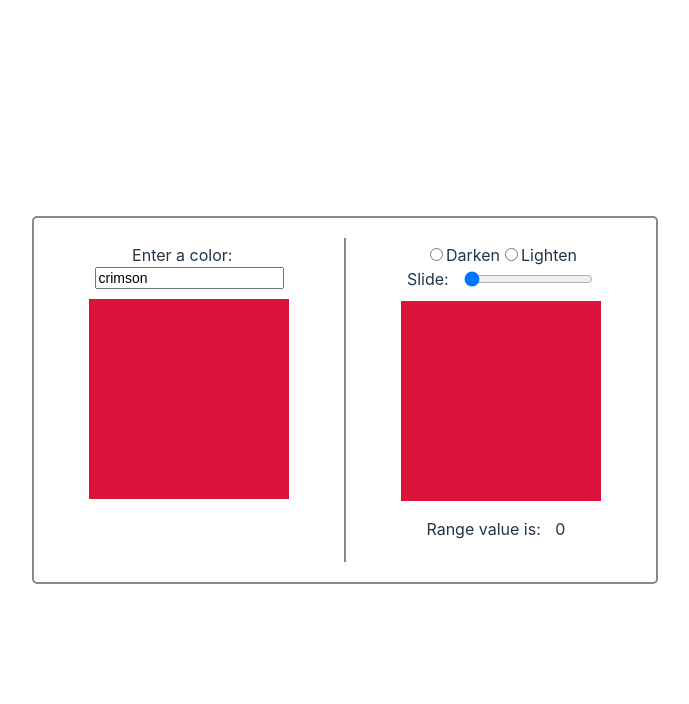
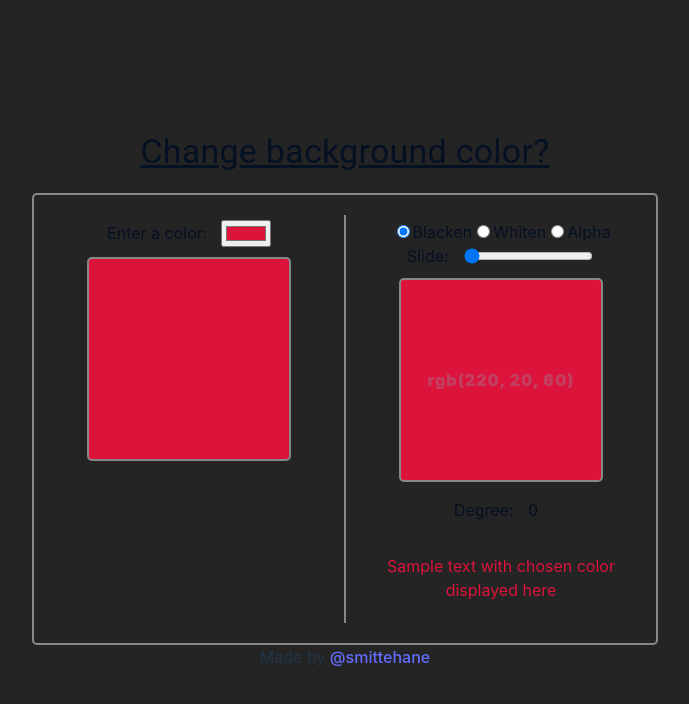
Before and after one commit to hane-smitter/palette-play, a React (Vite) app: page / in a window 1280 px wide. Shown: the top 704 px of the page, without its empty margins (295-984 px from the left). Built offline with nearby package versions, Linux system fonts and the light colour scheme.

Commit message:
add color sliders

```diff
--- a/index.html
+++ b/index.html
@@ -4,7 +4,7 @@
     <meta charset="UTF-8" />
     <link rel="icon" type="image/svg+xml" href="/vite.svg" />
     <meta name="viewport" content="width=device-width, initial-scale=1.0" />
-    <title>Vite + React</title>
+    <title>Pallette playground</title>
   </head>
   <body>
     <div id="root"></div>
--- a/src/App.css
+++ b/src/App.css
@@ -1,3 +1,10 @@
+html,
+body {
+  background-color: #242424;
+  width: 100%;
+  height: 100%;
+}
+
 #root {
   max-width: 1280px;
   margin: 0 auto;
@@ -47,4 +54,22 @@
 .color-result {
   width: 200px;
   height: 200px;
+  display: grid;
+  place-items: center;
 }
+
+.color-result p {
+  font-weight: 900;
+  margin: 0;
+  letter-spacing: 1px;
+  text-transform: lowercase;
+  mix-blend-mode: exclusion;
+}
+
+.contrast {
+  mix-blend-mode: difference;
+}
+
+input[type="color"] {
+  cursor: pointer;
+}
--- a/src/App.jsx
+++ b/src/App.jsx
@@ -1,10 +1,18 @@
-import { useState, useCallback } from "react";
+import { useState, useCallback, useLayoutEffect } from "react";
+import Typography from "@mui/material/Typography";
+
 import "./App.css";
 import LeftSide from "./components/LeftSide";
 import RightSide from "./components/RightSide";
+import BgColorPicker from "./components/BgColorChanger";
 
 function App() {
-  const [colorValue, setColorValue] = useState("crimson");
+  const [colorValue, setColorValue] = useState("#DC143C");
+  const [changeBg, setChangeBg] = useState(false);
+  const [bgDefaultValue, setBgDefaultValue] = useState(
+    () => JSON.parse(localStorage.getItem("bgDefault")) || "#242424"
+  );
+
   const colorChanger = useCallback(
     (value) => {
       setColorValue(value);
@@ -12,12 +20,53 @@ function App() {
     [colorValue]
   );
 
+  useLayoutEffect(() => {
+    const storedBgColor = JSON.parse(localStorage.getItem("bgDefault"));
+    if (storedBgColor) {
+      document.body.style.backgroundColor = storedBgColor;
+    }
+  }, []);
+
+  function handleChangeBg(event) {
+    const val = event?.target?.value;
+    setBgDefaultValue(val);
+    localStorage.setItem("bgDefault", JSON.stringify(val));
+    document.body.style.backgroundColor = val;
+  }
+
   return (
     <>
+      {!changeBg ? (
+        <Typography
+          variant="h4"
+          component="h1"
+          style={{
+            mixBlendMode: "difference",
+            textDecoration: "underline",
+            cursor: "pointer",
+            marginBottom: "20px",
+          }}
+          className="contrast"
+          onClick={() => setChangeBg(true)}
+        >
+          Change background color?
+        </Typography>
+      ) : (
+        <BgColorPicker
+          setChangeBg={setChangeBg}
+          handleChangeBg={handleChangeBg}
+          bgDefaultValue={bgDefaultValue}
+        />
+      )}
+
       <div className="buckle color-container">
         <LeftSide colorValue={colorValue} setColorValue={colorChanger} />
         <RightSide colorValue={colorValue} setColorValue={colorChanger} />
       </div>
+
+      <footer>
+        Made by <a href="https://twitter.com/smitterhane">@smittehane</a>
+      </footer>
     </>
   );
 }
--- /dev/null
+++ b/src/components/BgColorChanger.jsx
@@ -0,0 +1,48 @@
+import { useRef } from "react";
+import Tooltip from "@mui/material/Tooltip";
+import IconButton from "@mui/material/IconButton";
+
+function BgColorPicker({ setChangeBg, handleChangeBg, bgDefaultValue }) {
+  const colorInp = useRef(null);
+  //   useEffect(() => {
+  //     colorInp && colorInp.current.click();
+  //   }, []);
+  return (
+    <div
+      style={{
+        marginBottom: "20px",
+        display: "flex",
+        justifyContent: "center",
+        alignItems: "center",
+        flexWrap: "wrap",
+      }}
+    >
+      <div style={{ width: "100%" }}>
+        <Tooltip title="close">
+          <IconButton
+            onClick={() => setChangeBg(false)}
+            className="contrast"
+            style={{ color: "unset", margin: "auto" }}
+          >
+            X
+          </IconButton>
+        </Tooltip>
+      </div>
+      <div>
+        <label htmlFor="choose-color" className="contrast">
+          Choose background
+        </label>
+        <span>&nbsp;👉️</span>&nbsp;&nbsp;&nbsp;
+        <input
+          type="color"
+          onChange={handleChangeBg}
+          id="choose-color"
+          defaultValue={bgDefaultValue}
+          ref={colorInp}
+        />
+      </div>
+    </div>
+  );
+}
+
+export default BgColorPicker;
--- a/src/components/LeftSide.jsx
+++ b/src/components/LeftSide.jsx
@@ -6,10 +6,12 @@ const LeftSide = ({ colorValue, setColorValue }) => {
   return (
     <div>
       <div className="color-input-box">
-        <label for="color-val">Enter a color:&nbsp;&nbsp;&nbsp;</label>
+        <label htmlFor="color-val" className="contrast">
+          Enter a color:&nbsp;&nbsp;&nbsp;
+        </label>
         <br />
         <input
-          type="text"
+          type="color"
           name="color-value"
           id="color-val"
           value={colorValue}
@@ -18,7 +20,7 @@ const LeftSide = ({ colorValue, setColorValue }) => {
       </div>
       <div className="color-result-box">
         <div
-          className="color-result"
+          className="color-result buckle"
           style={{ backgroundColor: `${colorValue}` }}
         ></div>
       </div>
--- a/src/components/RightSide.jsx
+++ b/src/components/RightSide.jsx
@@ -1,12 +1,28 @@
 import { useState, useRef } from "react";
+import { alpha, darken, lighten } from "@mui/material/styles";
 
 const RightSide = ({ colorValue, setColorValue }) => {
   const txtDisplay = useRef(null);
   const [rangeVal, setRangeVal] = useState(0);
+  const [manipulation, setManipulation] = useState("darken");
+  const colorFunctions = {
+    alpha,
+    darken,
+    lighten,
+  };
 
   function handleColorChange(event) {
     setRangeVal(event.target.value);
     txtDisplay.current && (txtDisplay.current.innerText = event.target.value);
+  }
+
+  function handleRadioChange(event) {
+    setManipulation(event.target?.value);
+    // console.log("value:  ", event.target?.value);
+  }
+
+  function processColor(colorManipulator) {
+    return colorFunctions[colorManipulator](colorValue, rangeVal);
   }
 
   return (
@@ -18,18 +34,41 @@ const RightSide = ({ colorValue, setColorValue }) => {
             name="manipulationMode"
             id="manipulationChoice1"
             value="darken"
+            onChange={handleRadioChange}
+            checked={Object.is(manipulation, "darken")}
           />
-          <label for="manipulationChoice1">Darken</label>
+          <label htmlFor="manipulationChoice1" className="contrast">
+            Blacken
+          </label>
+
           <input
             type="radio"
             name="manipulationMode"
             id="manipulationChoice2"
             value="lighten"
+            onChange={handleRadioChange}
+            checked={Object.is(manipulation, "lighten")}
           />
-          <label for="manipulationChoice2">Lighten</label>
+          <label htmlFor="manipulationChoice2" className="contrast">
+            Whiten
+          </label>
+
+          <input
+            type="radio"
+            name="manipulationMode"
+            id="manipulationChoice3"
+            value="alpha"
+            onChange={handleRadioChange}
+            checked={Object.is(manipulation, "alpha")}
+          />
+          <label htmlFor="manipulationChoice3" className="contrast">
+            Alpha
+          </label>
         </div>
-        <label for="color">Slide:&nbsp;&nbsp;&nbsp;</label>
-        <br />
+
+        <label htmlFor="color" className="contrast">
+          Slide:&nbsp;&nbsp;&nbsp;
+        </label>
         <input
           type="range"
           name="color-range"
@@ -43,11 +82,13 @@ const RightSide = ({ colorValue, setColorValue }) => {
       </div>
       <div className="color-result-box">
         <div
-          className="color-result"
-          style={{ backgroundColor: `${colorValue}` }}
-        ></div>
-        <p style={{ width: "100%" }}>
-          Range value is:{" "}
+          className="color-result buckle"
+          style={{ backgroundColor: `${processColor(manipulation)}` }}
+        >
+          <p>{processColor(manipulation)}</p>
+        </div>
+        <p style={{ width: "100%" }} className="contrast">
+          Degree:{" "}
           <span
             ref={txtDisplay}
             style={{ width: "3ch", display: "inline-block" }}
@@ -55,6 +96,9 @@ const RightSide = ({ colorValue, setColorValue }) => {
             {rangeVal}
           </span>
         </p>
+        <p style={{ color: `${processColor(manipulation)}` }}>
+          Sample text with chosen color displayed here
+        </p>
       </div>
     </div>
   );
```
